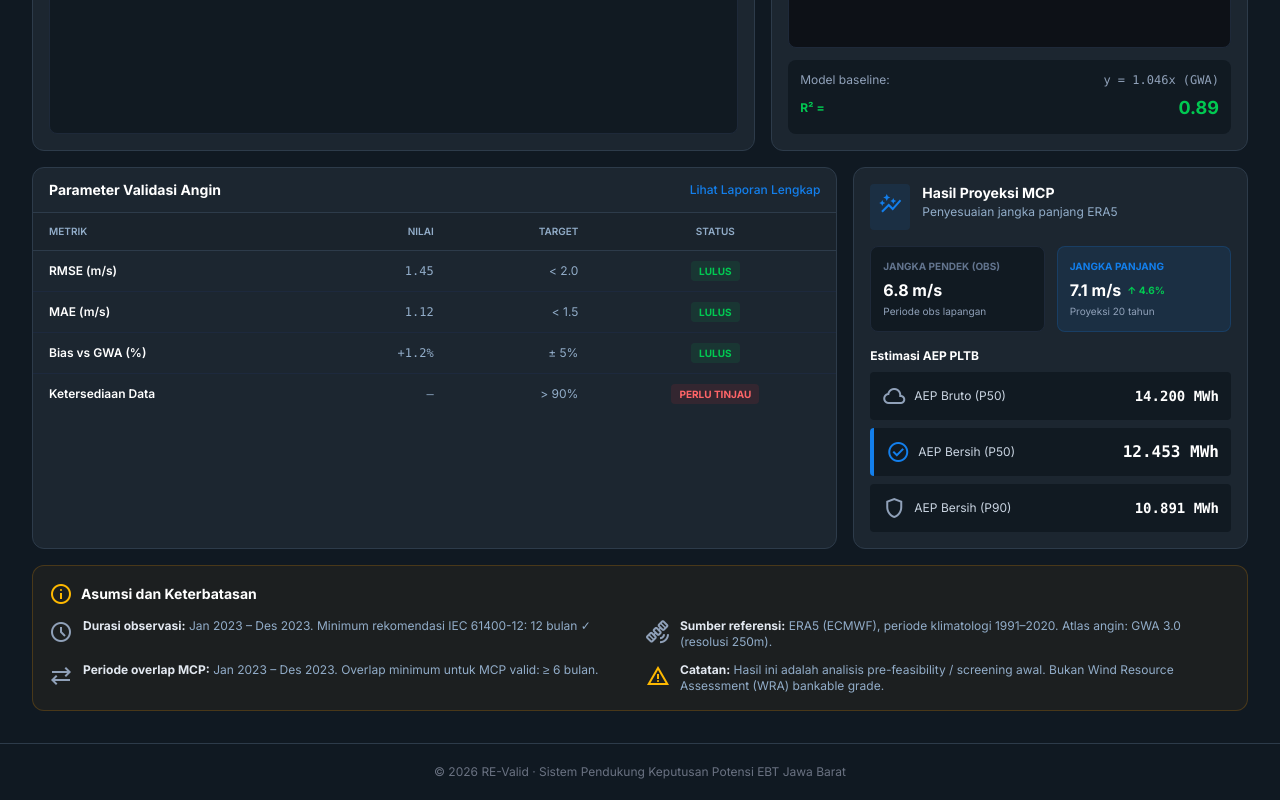
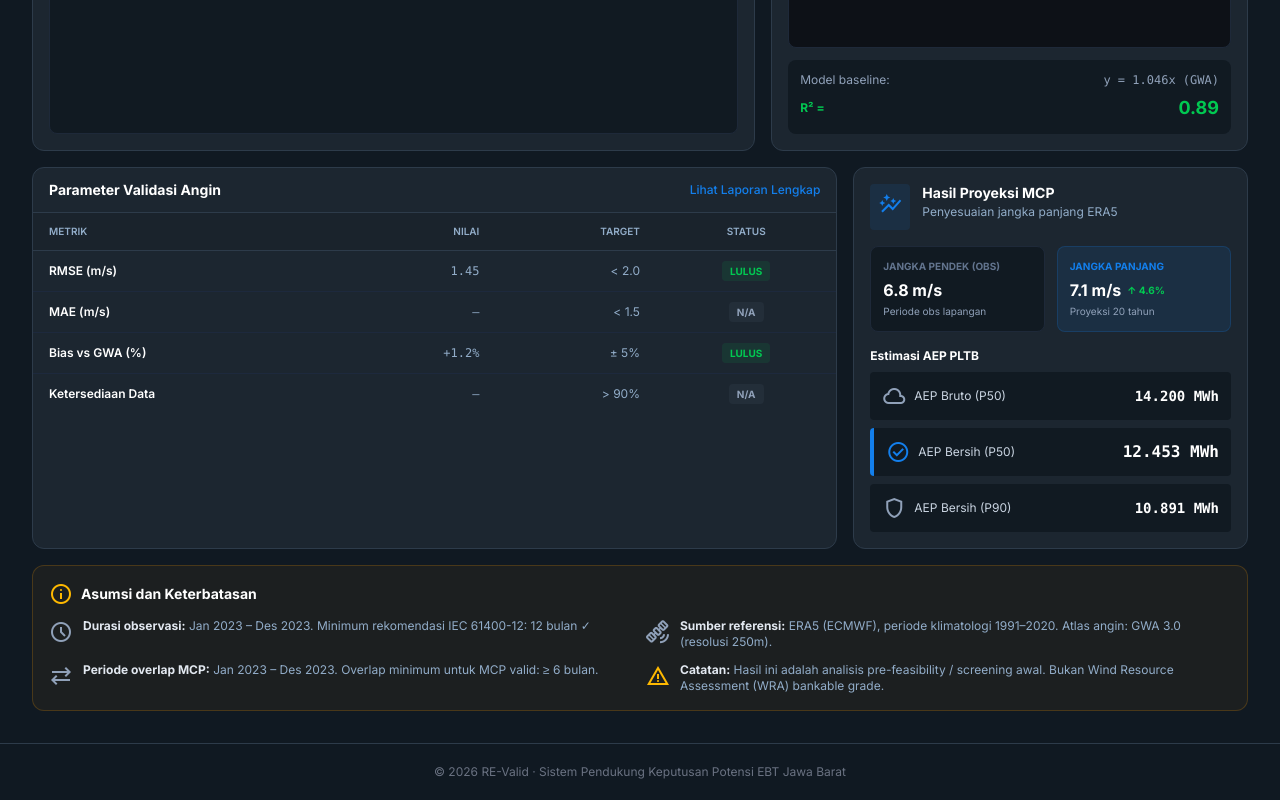
Before and after one commit to abdullmalikrahman/RE-Valid, a Next.js app in the folder frontend/: page /analisis in a window 1280 px wide. Shown: the part 881-1681 px from the top of the page. Built offline with nearby package versions, Linux system fonts and the light colour scheme; no server answers.

Commit message:
Update page.tsx

```diff
--- a/frontend/src/app/analisis/page.tsx
+++ b/frontend/src/app/analisis/page.tsx
@@ -146,10 +146,10 @@ function AnalisisContent() {
   const scatterMax = scatterData.length ? Math.max(...scatterData.map((d) => d.obs)) : 10;
 
   // MAE computed from real measurement data (mean absolute error obs vs baseline)
-  // Falls back to RMSE × 0.77 approximation while measurements are still loading
+  // Returns null when no measurement data is available (avoids showing a fake fallback value)
   const mae = dailyValues.length > 0
     ? parseFloat((dailyValues.reduce((s, d) => s + Math.abs(d.obs - d.baseline), 0) / dailyValues.length).toFixed(2))
-    : parseFloat((station.rmse * 0.77).toFixed(2));
+    : null;
 
   // ─── Availability from actual measurements ──────────────────────────────────────
   const availPct = measurements.length > 0
@@ -158,18 +158,18 @@ function AnalisisContent() {
   const availDisplay = availPct !== null ? `${availPct}%` : '–';
 
   // ─── Validation rows (computed after measurements) ──────────────────────────────
-  const windValidationRows = [
+  const windValidationRows: { metric: string; value: string; target: string; pass: boolean | null }[] = [
     { metric: 'RMSE (m/s)', value: station.rmse.toFixed(2), target: '< 2.0', pass: station.rmse < 2.0 },
-    { metric: 'MAE (m/s)', value: mae.toFixed(2), target: '< 1.5', pass: mae < 1.5 },
+    { metric: 'MAE (m/s)', value: mae !== null ? mae.toFixed(2) : '–', target: '< 1.5', pass: mae !== null ? mae < 1.5 : null },
     { metric: 'Bias vs GWA (%)', value: biasDisplay, target: '± 5%', pass: Math.abs(station.bias) <= 5 },
-    { metric: 'Ketersediaan Data', value: availDisplay, target: '> 90%', pass: availPct !== null && availPct > 90 },
+    { metric: 'Ketersediaan Data', value: availDisplay, target: '> 90%', pass: availPct !== null ? availPct > 90 : null },
   ];
   const solarBiasDisplay = (station.bias > 0 ? '+' : '') + station.bias.toFixed(1) + '%';
-  const solarValidationRows = [
+  const solarValidationRows: { metric: string; value: string; target: string; pass: boolean | null }[] = [
     { metric: 'Korelasi Atlas (R²)', value: station.r2.toFixed(2), target: '> 0.70', pass: station.r2 > 0.70 },
     { metric: 'Bias vs GSA (%)', value: solarBiasDisplay, target: '± 5%', pass: Math.abs(station.bias) <= 5 },
     { metric: 'Clearness Index (Kt)', value: ktIndex.toFixed(2), target: '0.40–0.65', pass: ktIndex >= 0.40 && ktIndex <= 0.65 },
-    { metric: 'Ketersediaan Data', value: availDisplay, target: '> 90%', pass: availPct !== null && availPct > 90 },
+    { metric: 'Ketersediaan Data', value: availDisplay, target: '> 90%', pass: availPct !== null ? availPct > 90 : null },
   ];
 
   return (
@@ -564,8 +564,14 @@ function AnalisisContent() {
                       <td className="px-4 py-3 text-right font-mono text-slate-600 dark:text-text-secondary">{row.value}</td>
                       <td className="px-4 py-3 text-right text-slate-600 dark:text-text-secondary">{row.target}</td>
                       <td className="px-4 py-3 text-center">
-                        <span className={`px-2 py-1 rounded text-[10px] font-bold uppercase ${row.pass ? 'bg-green-500/10 text-green-500' : 'bg-red-500/10 text-red-400'}`}>
-                          {row.pass ? 'Lulus' : 'Perlu Tinjau'}
+                        <span className={`px-2 py-1 rounded text-[10px] font-bold uppercase ${
+                          row.pass === null
+                            ? 'bg-slate-500/10 text-slate-400'
+                            : row.pass
+                            ? 'bg-green-500/10 text-green-500'
+                            : 'bg-red-500/10 text-red-400'
+                        }`}>
+                          {row.pass === null ? (measLoading ? 'Memuat' : 'N/A') : row.pass ? 'Lulus' : 'Perlu Tinjau'}
                         </span>
                       </td>
                     </tr>
```
